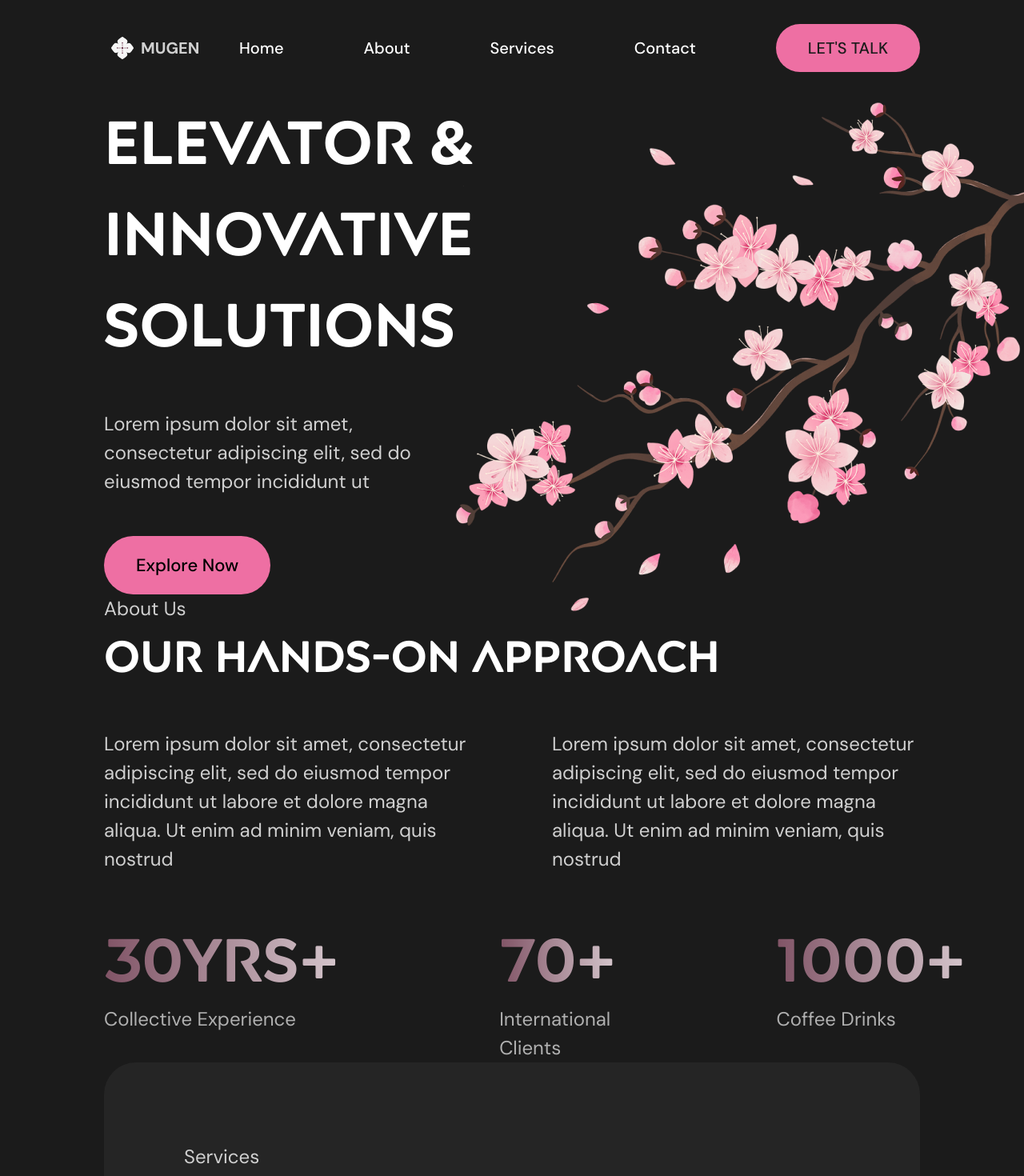
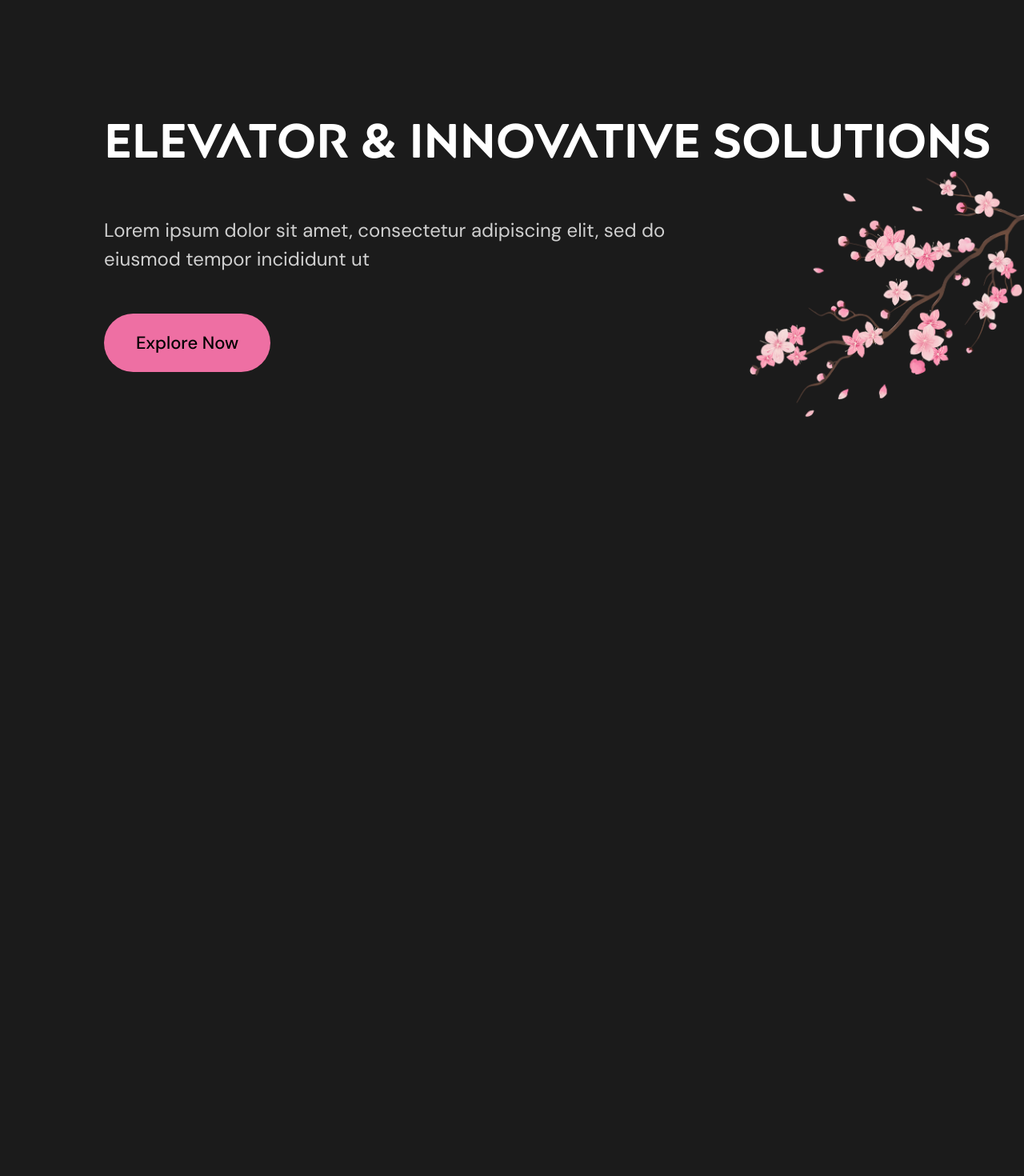
Before and after one commit to MugenDAOAdvisors/mugendaoadvisors.github.io, a Next.js app: page / in a window 1280 px wide. Shown: the top 1470 px of the page at 80% size. After the commit the page ends 800 px from the top, so only its background shows below. Built offline with nearby package versions, Linux system fonts and the light colour scheme.

Commit message:
Home Responsive

```diff
--- a/components/Home.tsx
+++ b/components/Home.tsx
@@ -1,14 +1,14 @@
 export default function Home(){
     return(
     <div className="relative w-full">
-        <div className="flex flex-col space-y-[50px] max-w-[1920px]">
-            <h1 className="w-2/3">Elevator & innovative solutions</h1>
-            <p className="w-[35%]">Lorem ipsum dolor sit amet, consectetur adipiscing elit, sed do eiusmod tempor incididunt ut</p>
+        <div className="flex flex-col space-y-[50px]">
+            <h1 className="2xl:w-2/3">Elevator & innovative solutions</h1>
+            <p className="lg:w-[65%] 2xl:w-[35%]">Lorem ipsum dolor sit amet, consectetur adipiscing elit, sed do eiusmod tempor incididunt ut</p>
             <div className="flex">
             <p className="text-black text-[22px] font-medium py-[20px] px-[40px] bg-[#EE6FA3] rounded-full">Explore Now</p>
             </div>
         </div>
-        <img src="/mugen_cherry.png" className="absolute top-0 right-0"></img>
+        <img src="/mugen_cherry.png" className="absolute 2xl:top-0 top-20 right-0 w-[30%] hidden lg:block"></img>
     </div>
     )
 }
--- a/pages/index.tsx
+++ b/pages/index.tsx
@@ -10,26 +10,26 @@ import Footer from "@/components/Footer";
 export default function Index() {
   return (
    <div>
-      <Navbar></Navbar>
-    <section className="pl-[130px]">
+      {/* <Navbar></Navbar> */}
+    <section className=" px-[20px] lg:pr-0 lg:pl-[130px] mt-[130px]">
       <Home></Home>
     </section>
-    <section className="px-[130px]">
+{/*     <section className="px-[130px] mt-[260px]">
       <About></About>
     </section>
-    <section className="px-[130px]">
+    <section className="px-[130px] mt-[175px]">
       <Services></Services>
     </section>
-    <section className="px-[130px]">
+    <section className="px-[130px] mt-[150px]">
       <WhyMugen></WhyMugen>
     </section>
-    <section>
+    <section className="mt-[200px]">
       <Partners></Partners>
     </section>
-    <section className="px-[130px]">
+    <section className="px-[130px] mt-[200px]">
       <Optimize></Optimize>
     </section>
-    <Footer></Footer>
+    <Footer></Footer> */}
   </div>
   )
 }
--- a/styles/globals.css
+++ b/styles/globals.css
@@ -28,7 +28,7 @@ p{
 
 h1{
   font-family:"Posterama", sans-serif;
-  font-size:76px;
+  font-size:40px;
   text-transform: uppercase;
   color:white;
 }
@@ -92,3 +92,23 @@ label{
 
   color:white!important;
 }
+
+
+
+@media (min-width: 768px){
+  h1{
+    font-size:60px;
+  }
+}
+
+@media (min-width: 1024px){
+  h1{
+    font-size:60px;
+  }
+}
+
+@media (min-width: 1536px){
+  h1{
+    font-size:76px;
+  }
+}
```
